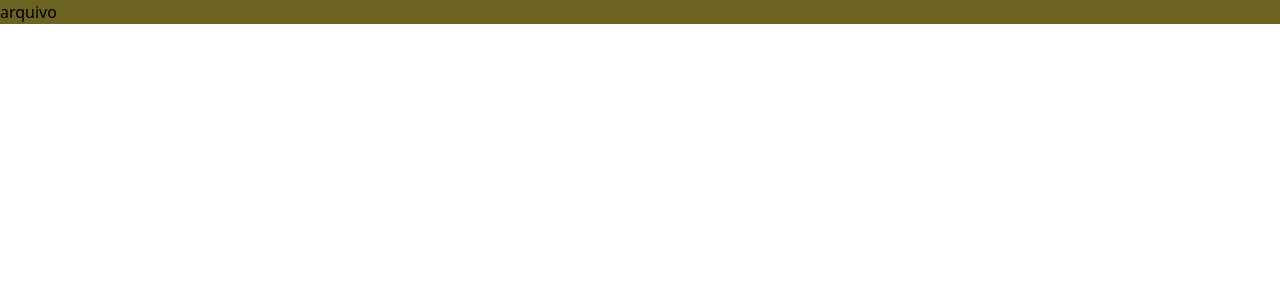
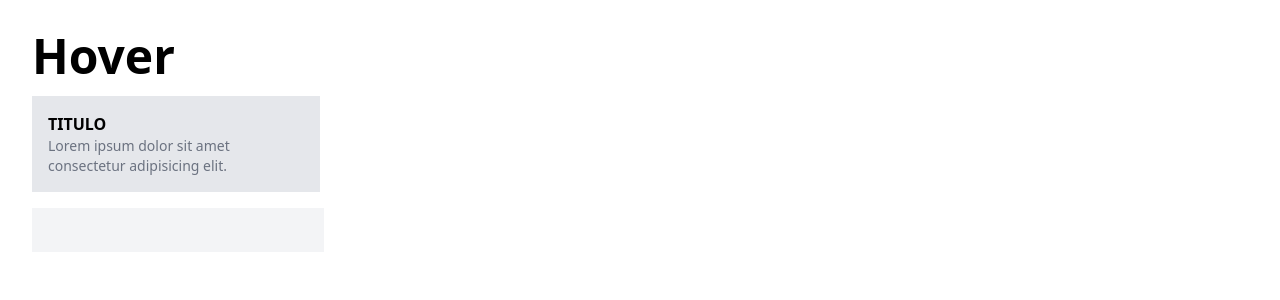
Before and after one commit to renatogomesf/tailwind, a React app: page / in a window 1280 px wide. Shown: the top 300 px of the page. Built offline with nearby package versions, Linux system fonts and the light colour scheme; the HTML template or start-up script is replaced by a standard one.

Commit message:
feita aula 12

```diff
--- /dev/null
+++ b/src/AULAS/aula12/DarkMode.jsx
@@ -0,0 +1,21 @@
+import React from 'react';
+
+export default function DarkMode() {
+    return (
+        <div className='p-4 bg-white dark:bg-gray-400'>
+            <div className="m-4">
+                <div className="text-5xl font-bold hover:text-blue-400 hover:underline">Hover</div>
+
+                <div className="group mt-4 p-4 w-72 bg-gray-200 hover:bg-renato-200">
+
+                    <h4 className="font-bold group-hover:text-white">TITULO</h4>
+
+                    <p className="text-gray-500 text-sm group-hover:text-white">Lorem ipsum dolor sit amet consectetur adipisicing elit.</p>
+
+                </div>
+
+                <input className="mt-4 bg-gray-100 text-lg px-4 py-2 focus:outline-none focus:ring focus:ring-blue-500" type="text" name="" id="" />
+            </div>
+        </div>
+    )
+}
--- a/src/App.jsx
+++ b/src/App.jsx
@@ -1,14 +1,12 @@
 import "./App.css"
 
-
-import ArquivDeConfig from "./AULAS/aula11/ArquivDeConfig"
-
+import DarkMode from "./AULAS/aula12/DarkMode"
 
 function App() {
 
   return (
     <>
-      <ArquivDeConfig></ArquivDeConfig>
+      <DarkMode></DarkMode>
     </>
   )
 }
--- a/tailwind.config.js
+++ b/tailwind.config.js
@@ -4,16 +4,20 @@ export default {
     "./index.html",
     "./src/**/*.{js,ts,jsx,tsx}",
   ],
+
+  darkMode: 'media',
+
   theme: {
-    colors: {
-      renato: {
-        100:'#f0dc4e',
-        200:'#baa93b',
-        300:'#6d6321',
+
+    extend: {
+      colors: {
+        renato: {
+          100:'#f0dc4e',
+          200:'#baa93b',
+          300:'#6d6321',
+        },
       },
     },
-
-    extend: {},
   },
   plugins: [],
 }
```
